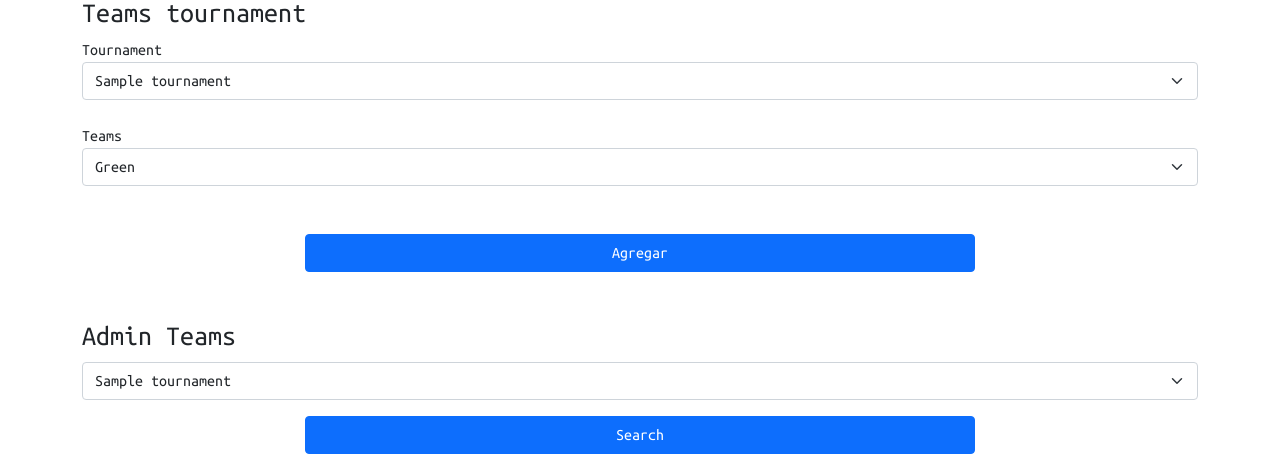
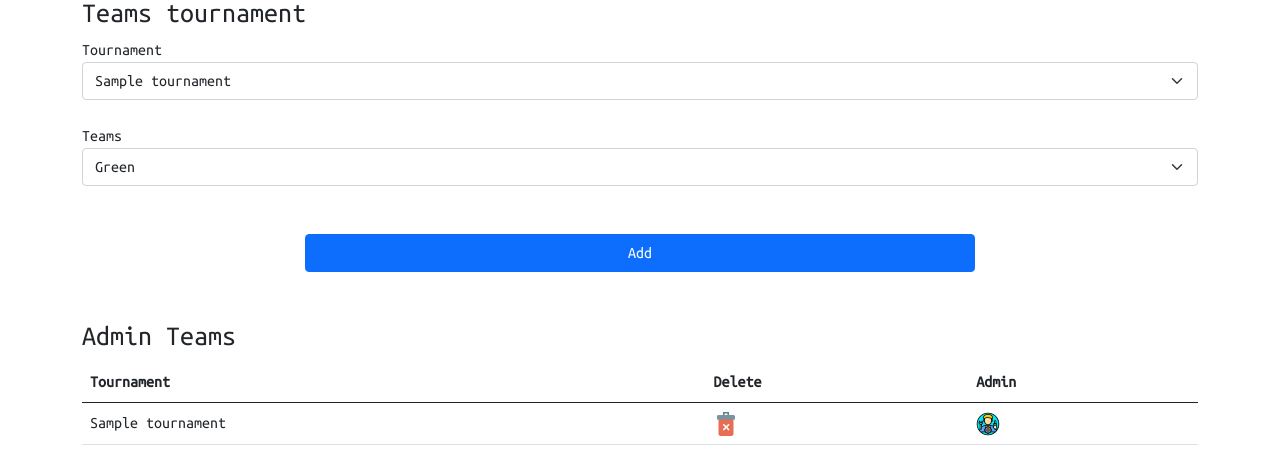
Before and after one commit to dlowTux/MarioAdminGame, a Flask app: page /tournament in a window 1280 px wide. Shown: the part 433-894 px from the top of the page. Run offline with Flask 2, Linux system fonts and the light colour scheme; data comes from the database, SQL or seed files in the repository; tables that the repository leaves empty hold one stand-in row (values such as "Sample post").

Commit message:
Ading a new ui to admin the tournaments

```diff
--- a/db.py
+++ b/db.py
@@ -220,7 +220,8 @@ class Database:
     def AddPlayerTournament(self,id_tournament,id_player):
         sql='insert into  tournament_player values(%s,%s)'
         try:
-            if self.CheckPlayer(id_player):
+            if self.CheckPlayerTournament(id_player):
+                print('Insert')
                 self.cursor.execute(sql,(id_tournament,id_player))
                 self.connection.commit()
                 return True
@@ -248,3 +249,12 @@ class Database:
         except Exception as e:
             print(e)
             return False
+    def GetMemberOfTournamernts(self,id_tournament):
+        sql='select p.name_player from tournament_player tp inner join player p on p.id_player=tp.id_player where tp.id_tournament=%s'
+        try:
+            self.cursor.execute(sql,(id_tournament))
+            data=self.cursor.fetchall()
+            return data
+        except Exception as e:
+            print('Error ',e)
+            return None
--- a/static/js/tournament.js
+++ b/static/js/tournament.js
@@ -51,7 +51,9 @@ document.getElementById("formsingler").addEventListener("submit", function (e) {
         .then((data) => {
             //reload the page
             if (data["response"] == true) {
+
                 window.location.replace("http://localhost:5000/tournament");
+                console.log(data['response'][1])
             } else {
                 //adding the eror to le log
                 const label = document.createElement("label");
--- a/templates/tournaments.html
+++ b/templates/tournaments.html
@@ -47,26 +47,42 @@
                     {% endfor %}
                 </select>
                 <div class="centro">
-                    <button class="mt-5 btn btn-primary boton">Agregar</button>
+                    <button class="mt-5 btn btn-primary boton">Add</button>
                 </div>
             </form>
             <h3 class="mt-5">Admin Single</h3>
             <form>
                 <div class="row">
                     <div class="col">
-                        <div class="mb-2">
-                            <select class="form-select">
+                        <table class="table">
+                            <thead>
+                                <tr>
+                                    <th scope="col">Tournament</th>
+                                    <th scope="col">Delete</th>
+                                    <th scope="col">Admin</th>
+                                </tr>
+                            </thead>
+                            <tbody>
                                 {% for s in single %}
-                                <option value="{{s[0]}}">{{s[1]}}</option>
+                                <td>
+                                    <label>{{s[1]}}</label>
+                                </td>
+                                <td>
+                                    <a href="/DeleteTournament/{{s[0]}}">
+                                        <img src="static/img/delete2.png" />
+                                    </a>
+                                </td>
+                                <td>
+                                    <a href="/AdminTournament">
+                                        <img
+                                            src="static/img/administracion.png"
+                                        />
+                                    </a>
+                                </td>
                                 {% endfor %}
-                            </select>
-                        </div>
-
-                        <div class="centro">
-                            <button class="mt-3 boton btn btn-primary">
-                                Search
-                            </button>
-                        </div>
+                                <tr></tr>
+                            </tbody>
+                        </table>
                     </div>
                 </div>
             </form>
@@ -88,25 +104,41 @@
                     {% endfor %}
                 </select>
                 <div class="centro">
-                    <button class="mt-5 btn btn-primary boton">Agregar</button>
+                    <button class="mt-5 btn btn-primary boton">Add</button>
                 </div>
             </form>
             <h3 class="mt-5">Admin Teams</h3>
             <form>
                 <div class="row">
                     <div class="col">
-                        <div class="mb-3">
-                            <select class="form-select">
+                        <table class="table">
+                            <thead>
+                                <tr>
+                                    <th scope="col">Tournament</th>
+                                    <th scope="col">Delete</th>
+                                    <th scope="col">Admin</th>
+                                </tr>
+                            </thead>
+                            <tbody>
                                 {% for s in clans %}
-                                <option value="{{s[0]}}">{{s[1]}}</option>
+                                <td>
+                                    <label>{{s[1]}}</label>
+                                </td>
+                                <td>
+                                    <a href="/DeleteTournament/{{s[0]}}">
+                                        <img src="static/img/delete2.png" />
+                                    </a>
+                                </td>
+                                <td>
+                                    <a href="/AdminTournament">
+                                        <img
+                                            src="static/img/administracion.png"
+                                        />
+                                    </a>
+                                </td>
                                 {% endfor %}
-                            </select>
-                        </div>
-                        <div class="mt-3 centro">
-                            <button class="boton btn btn-primary">
-                                Search
-                            </button>
-                        </div>
+                            </tbody>
+                        </table>
                     </div>
                 </div>
             </form>
--- a/tournaments.py
+++ b/tournaments.py
@@ -1,6 +1,11 @@
 import db
 class Tournament:
 
+    def GetMemberOfTournamernts(self,id_tournament):
+        r=db.Database().GetMemberOfTournamernts(id_tournament)
+        if r==None:
+            return []
+        return r
     def AddClanTournament(self,id_clan,id_tournament):
         return db.Database().AddClanTournament(id_tournament,id_clan)
 
```
Also changed, not shown: static/img/administracion.png (added).
